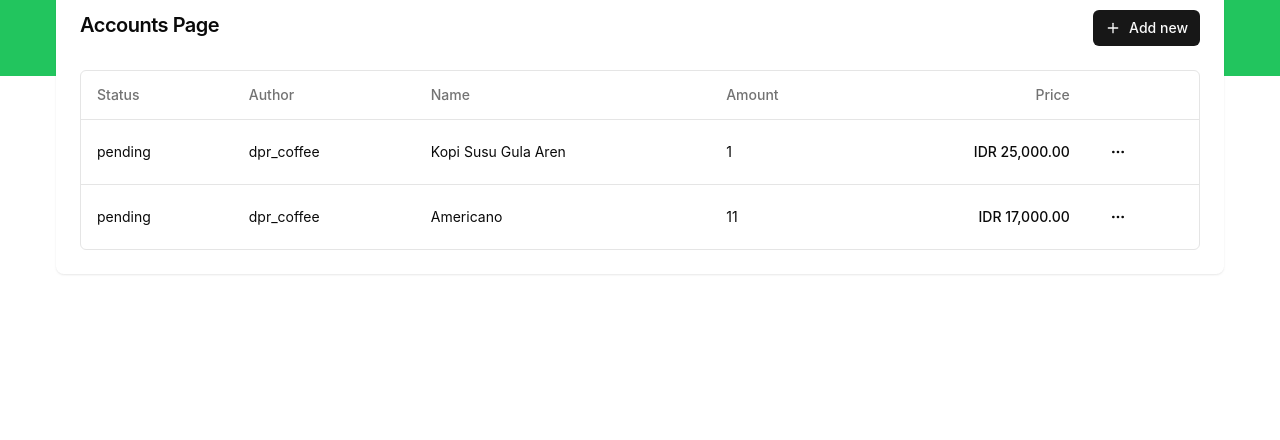
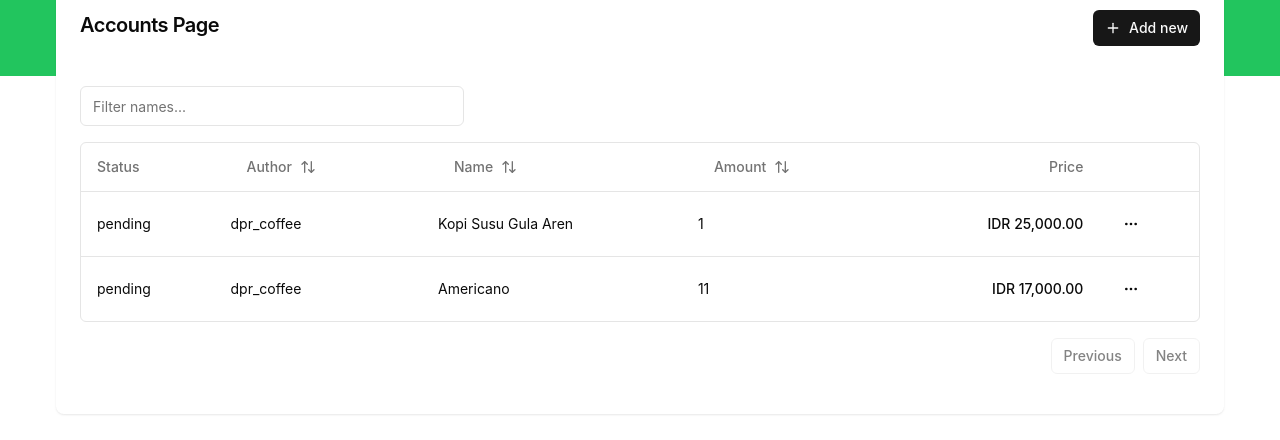
Before and after one commit to Skilvul-KM4-FE8/dpr_coffee_tsx, a Next.js app: page / in a window 1280 px wide. Shown: the part 256-696 px from the top of the page. Built offline with nearby package versions, Linux system fonts and the light colour scheme; no server answers.

Commit message:
fix table

```diff
--- a/app/(menu)/columns.tsx
+++ b/app/(menu)/columns.tsx
@@ -5,7 +5,7 @@
 import { Button } from "@/components/ui/button";
 import { DropdownMenu, DropdownMenuContent, DropdownMenuItem, DropdownMenuLabel, DropdownMenuSeparator, DropdownMenuTrigger } from "@/components/ui/dropdown-menu";
 import { useEditMenu } from "@/features/menu/hooks/use-edit-menu";
-
+import { ArrowUpDown } from "lucide-react"
 // This type is used to define the shape of our data.
 // You can use a Zod schema here if you want.
 
@@ -18,15 +18,6 @@
   price: number;
 };
 
-type test ={
-  id: string;
-  author: string;
-  amount: number;
-  status: string;
-  name: string;
-  price: number;
-}
-
 export const columns: ColumnDef<Menu>[] = [
   {
     accessorKey: "status",
@@ -34,15 +25,45 @@
   },
   {
     accessorKey: "author",
-    header: "Author",
+    header: ({ column }) => {
+      return (
+        <Button
+          variant="ghost"
+          onClick={() => column.toggleSorting(column.getIsSorted() === "asc")}
+        >
+          Author
+          <ArrowUpDown className="ml-2 h-4 w-4" />
+        </Button>
+      )
+    },
   },
   {
     accessorKey: "name",
-    header: "Name",
+    header: ({ column }) => {
+      return (
+        <Button
+          variant="ghost"
+          onClick={() => column.toggleSorting(column.getIsSorted() === "asc")}
+        >
+          Name
+          <ArrowUpDown className="ml-2 h-4 w-4" />
+        </Button>
+      )
+    },
   },
   {
     accessorKey: "amount",
-    header: "Amount",
+    header: ({ column }) => {
+      return (
+        <Button
+          variant="ghost"
+          onClick={() => column.toggleSorting(column.getIsSorted() === "asc")}
+        >
+          Amount
+          <ArrowUpDown className="ml-2 h-4 w-4" />
+        </Button>
+      )
+    },
   },
   {
     accessorKey: "price",
--- a/app/(menu)/data-table.tsx
+++ b/app/(menu)/data-table.tsx
@@ -1,7 +1,10 @@
 "use client";
 
-import { ColumnDef, flexRender, getCoreRowModel, useReactTable } from "@tanstack/react-table";
+import { ColumnDef, flexRender, getCoreRowModel, useReactTable, getPaginationRowModel,   SortingState,  getSortedRowModel,  ColumnFiltersState,   getFilteredRowModel, } from "@tanstack/react-table";
 import { Table, TableBody, TableCell, TableHead, TableHeader, TableRow } from "@/components/ui/table";
+import { Button } from "@/components/ui/button";
+import * as React from "react"
+import { Input } from "@/components/ui/input"
 
 interface DataTableProps<TData, TValue> {
   columns: ColumnDef<TData, TValue>[];
@@ -10,13 +13,39 @@
 
 
 export function DataTable<TData, TValue>({ columns, data }: DataTableProps<TData, TValue>) {
+
+  const [sorting, setSorting] = React.useState<SortingState>([])
+  const [columnFilters, setColumnFilters] = React.useState<ColumnFiltersState>(
+    []
+  )
+
   const table = useReactTable({
     data,
     columns,
     getCoreRowModel: getCoreRowModel(),
+    getPaginationRowModel: getPaginationRowModel(),
+    onSortingChange: setSorting,
+    getSortedRowModel: getSortedRowModel(),
+    onColumnFiltersChange: setColumnFilters,
+    getFilteredRowModel: getFilteredRowModel(),
+    state: {
+      sorting,
+      columnFilters,
+    }
   });
 
   return (
+    <div>
+      <div className="flex items-center py-4">
+        <Input
+          placeholder="Filter names..."
+          value={(table.getColumn("name")?.getFilterValue() as string) ?? ""}
+          onChange={(event) =>
+            table.getColumn("name")?.setFilterValue(event.target.value)
+          }
+          className="max-w-sm"
+        />
+      </div>
     <div className="rounded-md border">
       <Table>
         <TableHeader>
@@ -47,5 +76,24 @@
         </TableBody>
       </Table>
     </div>
+     <div className="flex items-center justify-end space-x-2 py-4">
+     <Button
+       variant="outline"
+       size="sm"
+       onClick={() => table.previousPage()}
+       disabled={!table.getCanPreviousPage()}
+     >
+       Previous
+     </Button>
+     <Button
+       variant="outline"
+       size="sm"
+       onClick={() => table.nextPage()}
+       disabled={!table.getCanNextPage()}
+     >
+       Next
+     </Button>
+   </div>
+ </div>
   );
 }
--- /dev/null
+++ b/components/ui/input.tsx
@@ -0,0 +1,25 @@
+import * as React from "react"
+
+import { cn } from "@/lib/utils"
+
+export interface InputProps
+  extends React.InputHTMLAttributes<HTMLInputElement> {}
+
+const Input = React.forwardRef<HTMLInputElement, InputProps>(
+  ({ className, type, ...props }, ref) => {
+    return (
+      <input
+        type={type}
+        className={cn(
+          "flex h-10 w-full rounded-md border border-input bg-background px-3 py-2 text-sm ring-offset-background file:border-0 file:bg-transparent file:text-sm file:font-medium file:text-foreground placeholder:text-muted-foreground focus-visible:outline-none focus-visible:ring-2 focus-visible:ring-ring focus-visible:ring-offset-2 disabled:cursor-not-allowed disabled:opacity-50",
+          className
+        )}
+        ref={ref}
+        {...props}
+      />
+    )
+  }
+)
+Input.displayName = "Input"
+
+export { Input }
```
